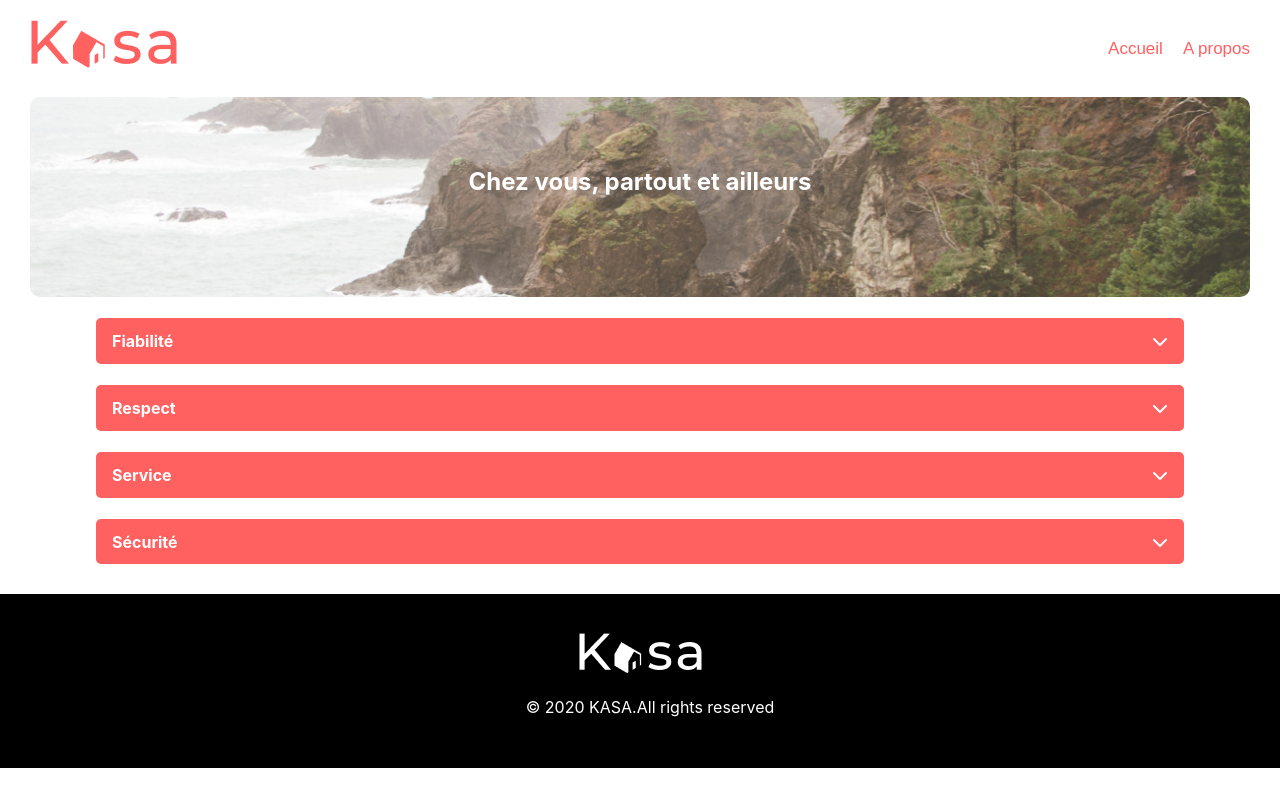
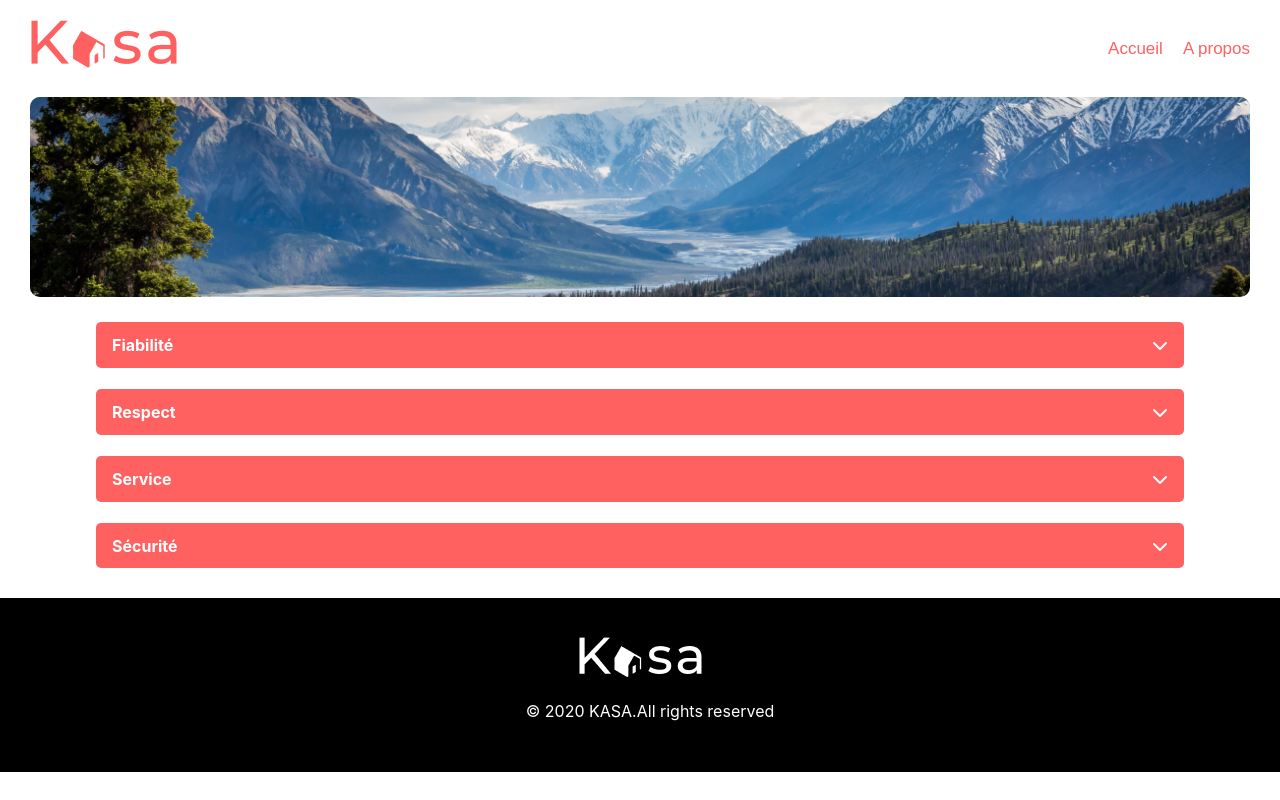
Before and after one commit to webmadao/projet-kasa, a React (Create React App) app: page /about in a window 1280 px wide. Built offline with nearby package versions, Linux system fonts and the light colour scheme.

Commit message:
banner img

```diff
--- a/src/components/Banner/Banner.jsx
+++ b/src/components/Banner/Banner.jsx
@@ -1,13 +1,11 @@
 import React from 'react';
-import '../Banner/Banner.scss';
+import '../Banner/Banner.scss'
+function Banner({image}) {
+    return (
+    <div className='banner'>
+    <img src={image} alt="Banner" className="banner-image" />
+    </div>
+    );
+    }
 
-function Banner() {
-  return (
-    <div className='banner'>
-      <img src={process.env.PUBLIC_URL + '/images/mer.png'} alt="banner" />
-      <h2>Chez vous, partout et ailleurs</h2>
-    </div>
-  );
-}
-
-export default Banner;
+export default Banner
--- a/src/components/Banner/Banner.scss
+++ b/src/components/Banner/Banner.scss
@@ -1,32 +1,13 @@
-.banner {
-  img{
-    width: 100%;
-    height: 200px;
-    object-fit: cover;
-    border-radius: 10px;
+.banner{
+margin-inline: 30px;
+
+  .banner-image{
+    border-radius: 10px ;
+  width: 100%;
+  height: 200px;
+  object-fit: cover;
+  margin: 0;
+  box-shadow: inset 30px 30px 30px rgba(0, 0, 0, 0.5);
+  //opacity: 1;
   }
-    position: relative;
-    padding-inline: 30px;
-   // background-image: url("https://unsplash.it/1920/1080");
-   // min-height: 140px;
-
-    border-radius: 10px;
-    display: grid;
-    place-items: center;
-
-    font-weight: 400;
-    background-position: center;
-    background-size: cover;
-    margin-bottom: 20px;
-
-    h2 {
-      position: absolute;
-      content: "";
-      inset: 0;
-      opacity: 1;
-      border-radius: 10px;
-      color: white;
-      text-align: center;
-      top: 50px;
-    }
-  }
+}
--- a/src/components/Main/Main.scss
+++ b/src/components/Main/Main.scss
@@ -6,6 +6,7 @@
   align-items: center; /* Centre le contenu verticalement */
   border-radius: 8px;
   height: auto;
+  margin-top: -85px;
   margin-inline: 30px;
   @media (min-width: 576px) {
     background-color: $background-color;
--- a/src/pages/About/About.jsx
+++ b/src/pages/About/About.jsx
@@ -33,7 +33,7 @@ function About() {
 
   return (
     <>
-      <Banner />
+      <Banner image="./images/montagnes.png" />
       <div className='about__page'>
         <div className='about-fiabilité'>
           <h4>
--- a/src/pages/Home/App.jsx
+++ b/src/pages/Home/App.jsx
@@ -8,8 +8,9 @@ import Main from '../../components/Main/Main';
 
 function App() {
     return(
-        <div>
-            <Banner />
+        <div className="home" >
+            <Banner image="./images/mer.png" />
+            <h2>Chez vous, partout et ailleurs</h2>
             <Main />
             <Card />
         </div>
--- a/src/pages/Home/App.scss
+++ b/src/pages/Home/App.scss
@@ -2,3 +2,15 @@ body {
  margin: 0;
  padding: 0;
 }
+
+.home h2 {
+  position: relative;
+    inset: 0;
+    opacity: 1;
+    border-radius: 10px;
+    color: white;
+    text-align: center;
+    font-size: 2.5rem;
+    font-weight: 400;
+    top: -10rem;
+  }
```
Also changed, not shown: src/pages/About/About.scss (line endings or trailing spaces).
